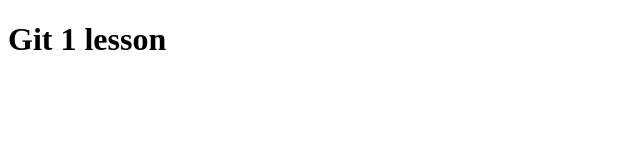
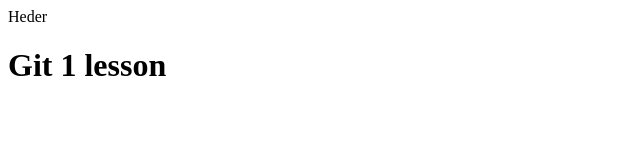
Before and after one commit to angelShlesser/git-lesson, a plain HTML site: page index.html in a window 1280 px wide. Shown: the whole page, without its empty margins (0-640 px from the left). Drawn offline with Linux system fonts and the light colour scheme.

Commit message:
add Header

```diff
--- a/index.html
+++ b/index.html
@@ -6,6 +6,7 @@
     <title>Document</title>
   </head>
   <body>
+    <header>Heder</header>
     <h1>Git 1 lesson</h1>
   </body>
 </html>
```
